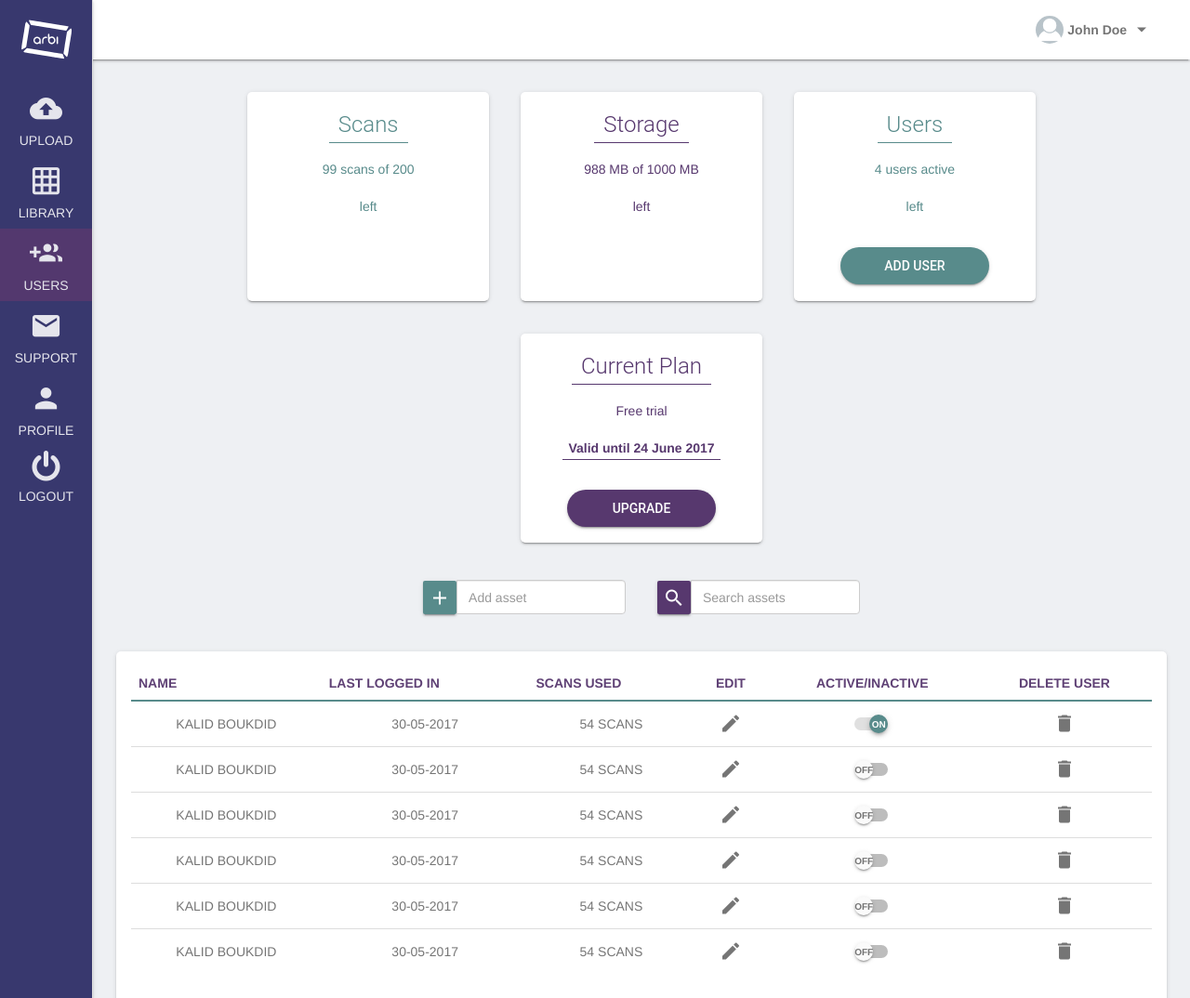
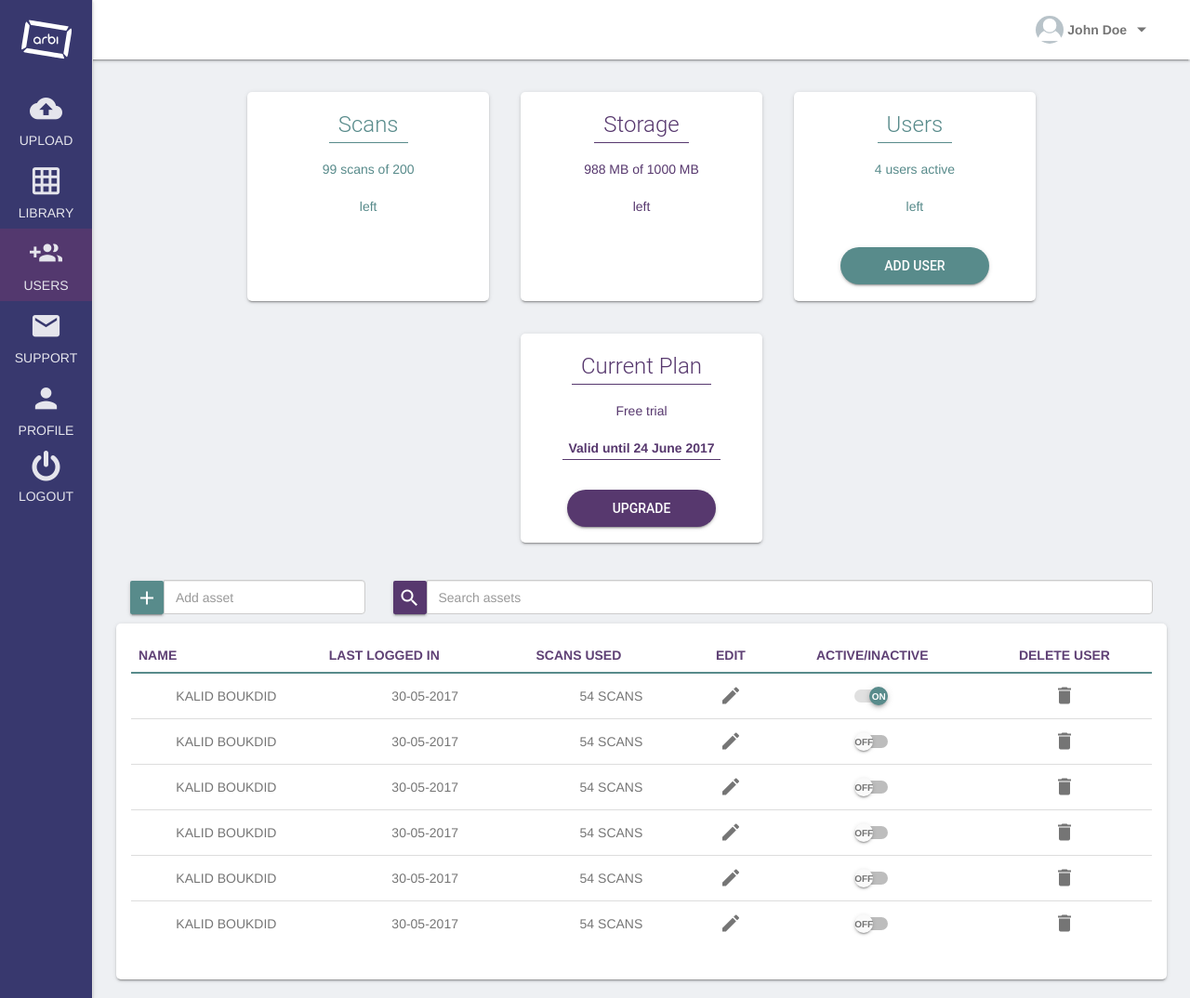
Before and after one commit to fandy/arbio, a PHP site: page /Admin/users.html in a window 1280 px wide. Shown: the whole page at 93% size. Run offline with PHP 8.4, Linux system fonts and the light colour scheme; some web fonts are replaced.

Commit message:
memberhip

```diff
--- a/Admin/public/css/menu.css
+++ b/Admin/public/css/menu.css
@@ -555,6 +555,10 @@ p.title-pricing{
 .mdl-card.mdl-box-shadow{
     box-shadow: none;
 }
+.mdl-card-table{
+    max-width: 1140px;
+    margin: auto;
+}
 @media screen and (max-width: 420px){
     .modal-dialog .mdl-card__actions button{
         min-width: 115px;
--- a/Admin/users.html
+++ b/Admin/users.html
@@ -91,16 +91,16 @@
 			            </div>
 					</div>
 					<div id="inputs">
-						<div class="inputs-add inline m-r-30">
-							<div class="input-group width-260">
+						<div class="col-md-3 col-sm-6 col-xs-12 inputs-add inline">
+							<div class="input-group">
 								<span class="input-group-btn">
 									<button class="mdl-button mdl-js-button mdl-button--raised mdl-js-ripple-effect m-0 height-45 morado p-0" type="button" tabindex="-1"><i class="mdi mdi-add inline"></i></button>
 								</span>
 								<input type="text" class="form-control" placeholder="Add asset" aria-describedby="name1">
 							</div>
 						</div>
-						<div class="inputs-add inline">
-							<div class="input-group width-850">
+						<div class="col-md-9 col-sm-6 col-xs-12 inputs-add inline">
+							<div class="input-group">
 								<span class="input-group-btn">
 									<button class="mdl-button mdl-js-button mdl-button--raised mdl-js-ripple-effect m-0 height-45 morado p-0" type="button" tabindex="-1"><i class="mdi mdi-search inline"></i></button>
 								</span>
@@ -108,7 +108,7 @@
 							</div>
 						</div>
 					</div>
-					<div class="mdl-card">
+					<div class="mdl-card mdl-card-table">
 						<div class="mdl-card__supporting-text">
 							<div class="table-responsive">
 								<table class="table">
```
